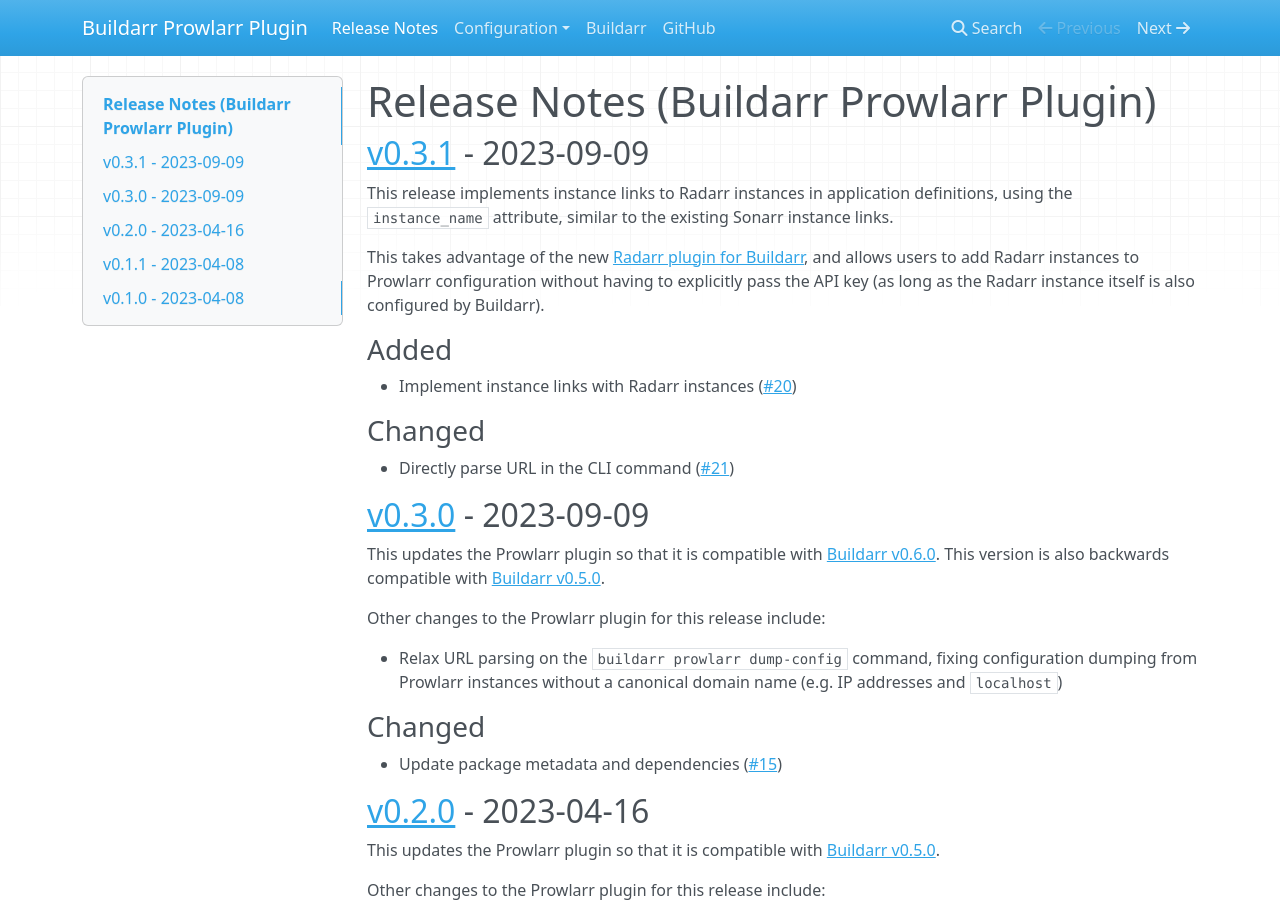
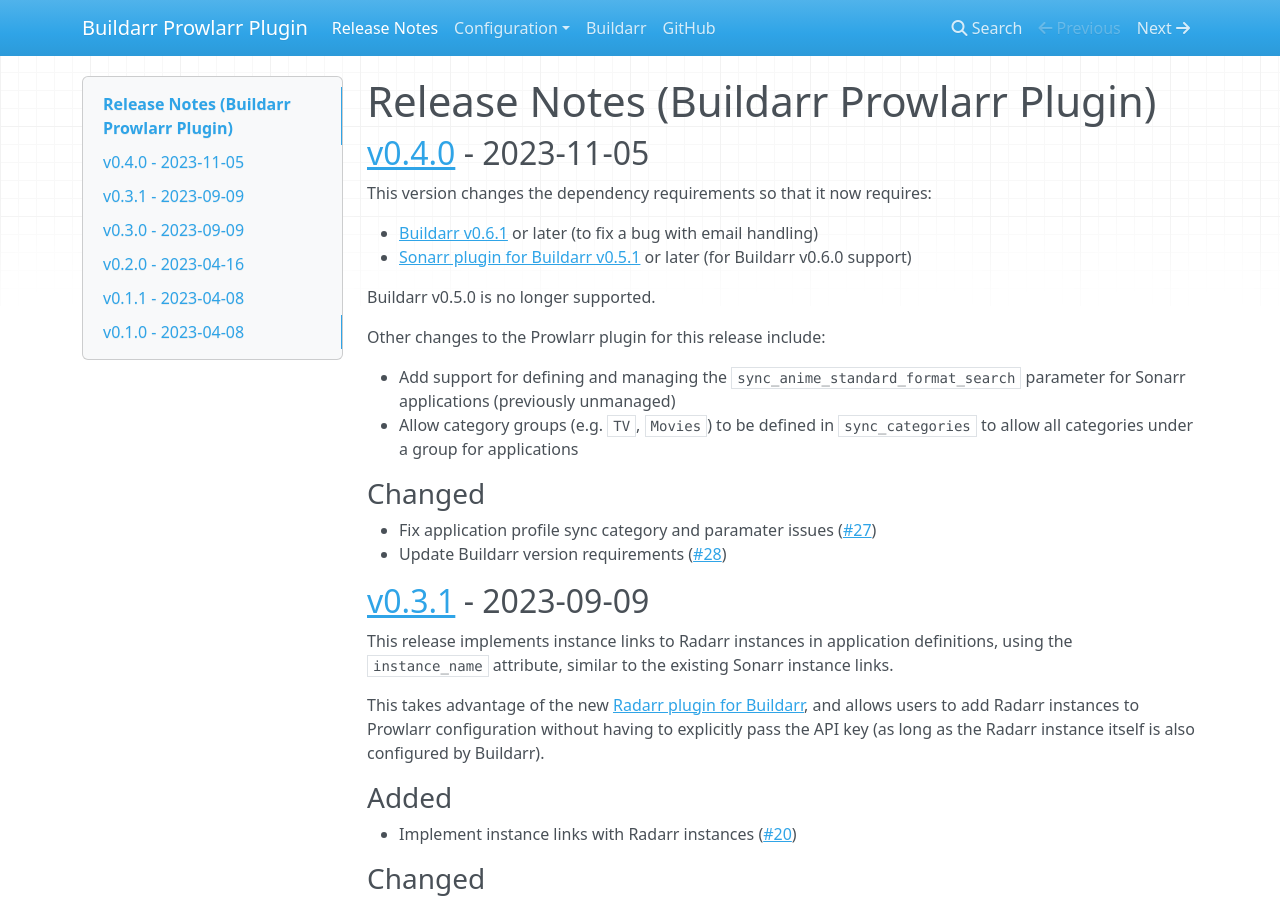
Before and after one commit to rebuildarr/buildarr-prowlarr, an MkDocs documentation site: the page built from docs/release-notes.md, in a window 1280 px wide and 900 px high. Built offline with MkDocs 1.6.1, drawn with Linux system fonts in a browser that asks for light colours; nearby versions of some CDN libraries.

Commit message:
Tag v0.4.0 (#30)
* Bump version
* Add release notes
* Add alerts for new parameters in docs

```diff
--- a/docs/release-notes.md
+++ b/docs/release-notes.md
@@ -1,4 +1,24 @@
 # Release Notes (Buildarr Prowlarr Plugin)
+
+## [v0.4.0](https://github.com/buildarr/buildarr-prowlarr/releases/tag/v0.4.0) - 2023-11-05
+
+This version changes the dependency requirements so that it now requires:
+
+* [Buildarr v0.6.1](https://buildarr.github.io/release-notes/#v061-2023-09-11) or later (to fix a bug with email handling)
+* [Sonarr plugin for Buildarr v0.5.1](https://buildarr.github.io/plugins/sonarr/release-notes/#v051-2023-09-09) or later (for Buildarr v0.6.0 support)
+
+Buildarr v0.5.0 is no longer supported.
+
+Other changes to the Prowlarr plugin for this release include:
+
+* Add support for defining and managing the `sync_anime_standard_format_search` parameter for Sonarr applications (previously unmanaged)
+* Allow category groups (e.g. `TV`, `Movies`) to be defined in `sync_categories` to allow all categories under a group for applications
+
+### Changed
+
+* Fix application profile sync category and paramater issues ([#27](https://github.com/buildarr/buildarr-prowlarr/pull/27))
+* Update Buildarr version requirements ([#28](https://github.com/buildarr/buildarr-prowlarr/pull/28))
+
 
 ## [v0.3.1](https://github.com/buildarr/buildarr-prowlarr/releases/tag/v0.3.1) - 2023-09-09
 
--- a/pyproject.toml
+++ b/pyproject.toml
@@ -7,7 +7,7 @@
 
 [tool.poetry]
 name = "buildarr-prowlarr"
-version = "0.3.1"
+version = "0.4.0"
 description = "Prowlarr indexer manager plugin for Buildarr"
 authors = ["Callum Dickinson <callum.dickinson.nz@gmail.com>"]
 license = "GPL-3.0-or-later"
```
Also changed, not shown: 1 other file.
